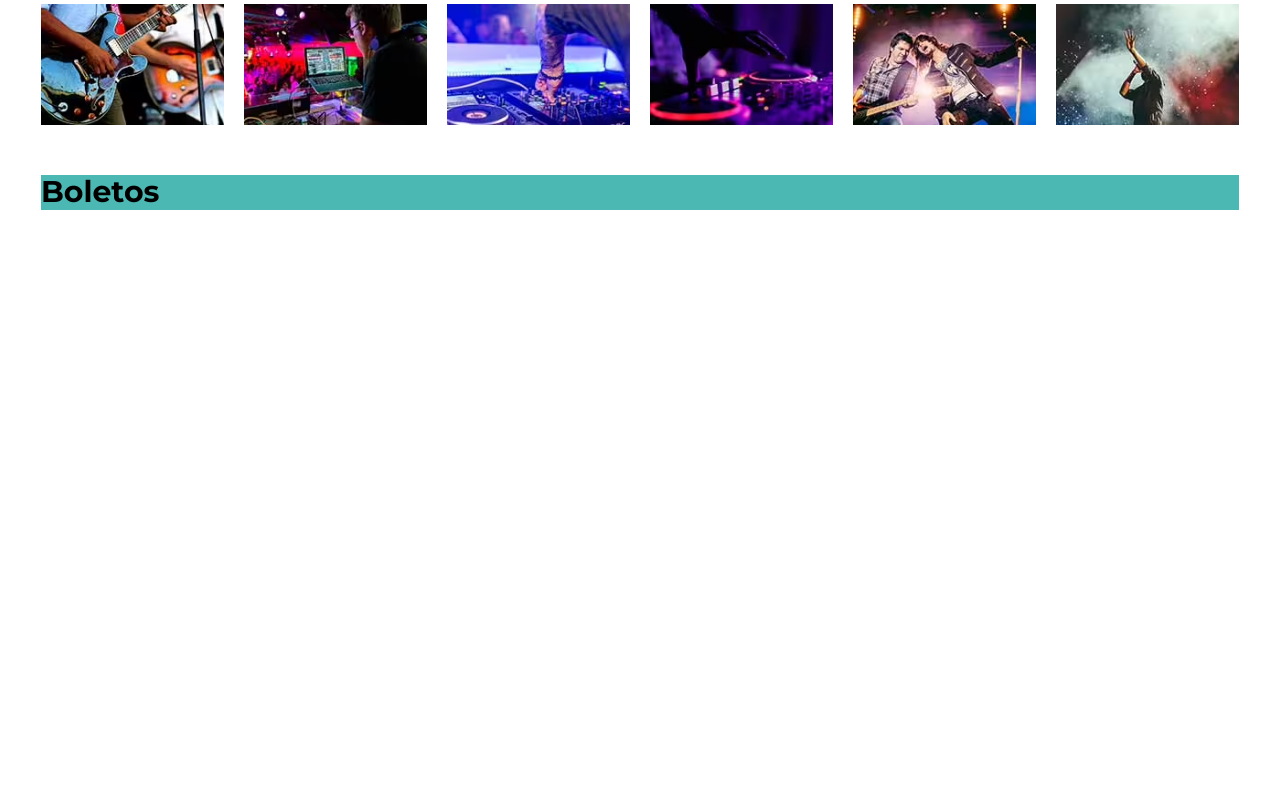
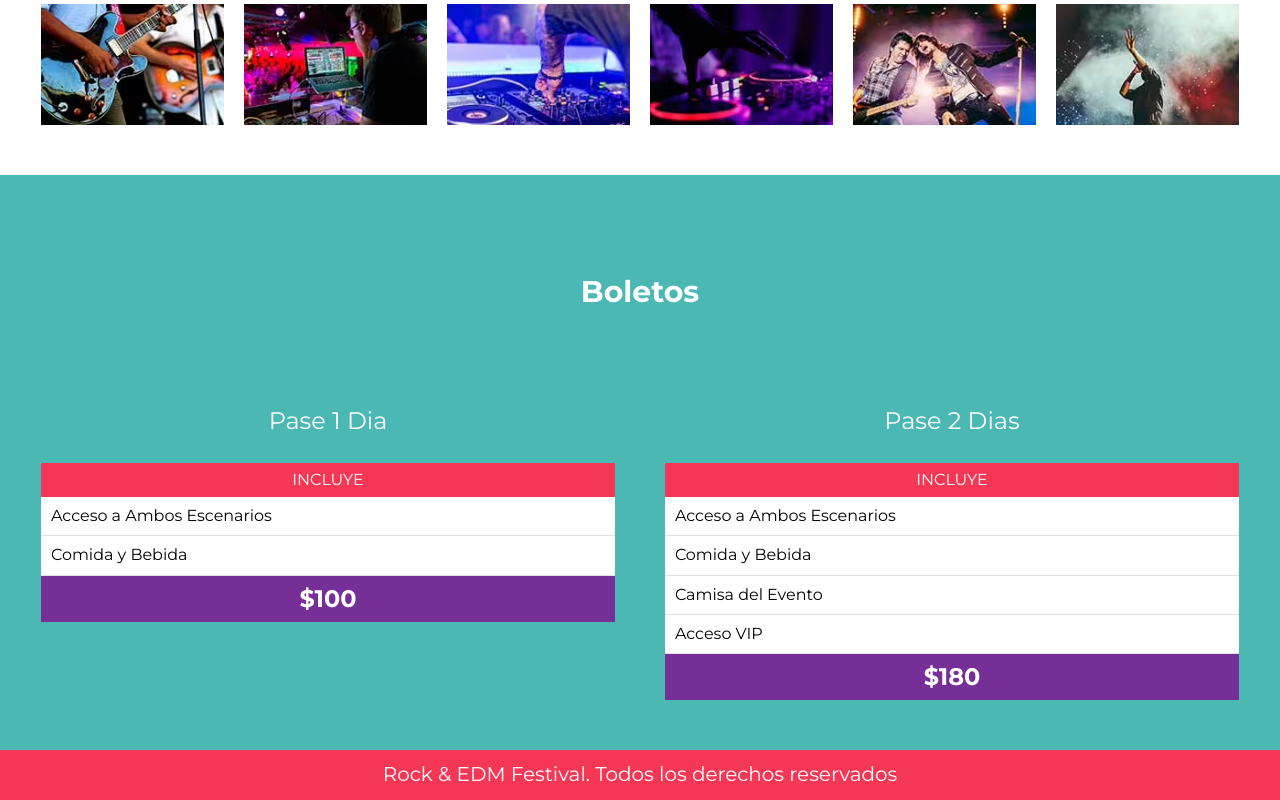
Before and after one commit to ZeekZavala/ConciertoR-EDM, a website: page index.html in a window 1280 px wide. Shown: the part 3023-3823 px from the top of the page. Before the commit the page ends 3283 px from the top, so only its background shows below. Drawn offline with Linux system fonts and the light colour scheme; files that its build step writes are made by us from their sources.

Commit message:
agregando footer y scrolls

```diff
--- a/index.html
+++ b/index.html
@@ -22,9 +22,9 @@
         <div class="contenedor contenido-header">
             <h1>Rock & EDM Festival</h1>
             <nav class="navegacion-principal">
-                <a href="#">Line Up</a>
-                <a href="#">Galeria</a>
-                <a href="#">Boletos</a>
+                <a href="#lineup">Line Up</a>
+                <a href="#galeria">Galeria</a>
+                <a href="#boletos">Boletos</a>
             </nav>
         </div>
     </header>
@@ -61,7 +61,7 @@
     </seccion>
 
     <!-- Line-Up -->
-    <section class="lineup">
+    <section id=lineup class="lineup">
         <h3>Line Up</h3>
         <p class="dia">Viernes 21</p>
 
@@ -121,17 +121,57 @@
     </section>
 
     <!-- Galeria -->
-    <section class="galeria contenedor">
+    <section id="galeria" class="galeria contenedor">
         <h3>Galeria</h3>
 
         <ul class="galeria-imagenes"></ul>
 
     </section>
 
-    <section class="boletos bg-verde contenedor">
-        <h3>Boletos</h3>
+    <!-- Boletos -->
+    <section id="boletos" class="boletos bg-verde ">
+        <h3 class="boletos bg-verde">Boletos</h3>
+
+        <div class="contenedor contenedor-boletos">
+            <div class="basico pase">
+                <p class="nombre-pase">Pase 1 Dia</p>
+                    <header class="pase-header">
+                        <p>Incluye</p>
+                    </header>
+                <div class="pase-body">
+                    <ul>
+                        <li>Acceso a Ambos Escenarios</li>
+                        <li>Comida y Bebida</li>
+                    </ul>
+                </div>
+                    <footer class="pase-footer">
+                        <p>$100</p>
+                    </footer>
+            </div>
+            <div class="premium pase">
+                <p class="nombre-pase">Pase 2 Dias</p>
+                    <header class="pase-header">
+                        <p>Incluye</p>
+                    </header>
+                <div class="pase-body">
+                    <ul>
+                        <li>Acceso a Ambos Escenarios</li>
+                        <li>Comida y Bebida</li>
+                        <li>Camisa del Evento</li>
+                        <li>Acceso VIP</li>
+                    </ul>
+                </div>
+                <footer class="pase-footer">
+                    <p>$180</p>
+                </footer>
+            </div>
+        </div>
     </section>
 
+    <!-- footer -->
+    <footer class="site-footer">
+        <p>Rock & EDM Festival. Todos los derechos reservados</p>
+    </footer>
 
     <script src="build/js/galeria.js"></script>
 </body>
--- a/src/js/galeria.js
+++ b/src/js/galeria.js
@@ -4,7 +4,22 @@ document.addEventListener('DOMContentLoaded',function(){
 
 function iniciarApp(){
     crearGaleria();
+    scrollNav();
 }
+
+function scrollNav() {
+    const enlaces = document.querySelectorAll('.navegacion-principal a');
+
+    enlaces.forEach( enlace => {
+        enlace.addEventListener('click', function(e) {
+            e.preventDefault();
+            const seccionScroll = e.target.attributes.href.value;
+            const seccion = document.querySelector(seccionScroll)
+            seccion.scrollIntoView({behavior: "smooth"});
+        });
+    });
+}
+
 
 function crearGaleria(){
     const galeria = document.querySelector('.galeria-imagenes')
--- /dev/null
+++ b/src/scss/layout/_boletos.scss
@@ -0,0 +1,60 @@
+@use 'base/variables' as v;
+@use 'base/mixins' as m;
+
+.boletos{
+    padding: 5rem 0;
+    h3{
+        text-align: center;
+        color: v.$blanco;
+        margin-bottom: 2rem;
+    }
+    .contenedor-boletos {
+        @include m.tablet{
+            @include m.grid(2, 5rem);
+        }
+    }
+}
+
+.pase {
+    color: black;
+
+    .nombre-pase{
+        text-align: center;
+        font-size: 2.4rem;
+        color: v.$blanco;
+    }
+    &-header,&-footer{
+        padding: .5rem;
+        p{
+            text-align: center;
+            color: v.$blanco;
+            margin: 0;
+        }
+    }
+    &-header {
+    background-color: v.$rosa;
+    p{
+        text-transform: uppercase;
+        font-size: 1.6rem;
+    }
+    }
+    &-body {
+    background-color: v.$blanco;
+        ul{
+            @include m.resetear-lista;
+            li, :nth-child(odd){
+            background-color: v.$blanco;
+            padding: 1rem;
+            border-bottom: 1px solid #e1e1e1;
+
+            }
+        }
+    }
+    &-footer{
+    background-color: v.$morado;
+    p{
+        font-size: 2.4rem;
+        font-weight: bold;
+    }
+    }
+}
--- /dev/null
+++ b/src/scss/layout/_footer.scss
@@ -0,0 +1,11 @@
+@use 'base/variables' as v;
+
+.site-footer{
+    background-color: v.$rosa;
+    padding: 1rem;
+    p{
+        margin: 0;
+        text-align: center;
+        color: v.$blanco;
+    }
+}
--- a/src/scss/layout/_index.scss
+++ b/src/scss/layout/_index.scss
@@ -3,3 +3,5 @@
 @forward 'festival';
 @forward 'lineup';
 @forward 'galeria';
+@forward 'boletos';
+@forward 'footer';
```
Also changed, not shown: build/css/app.css, build/js/galeria.js.
